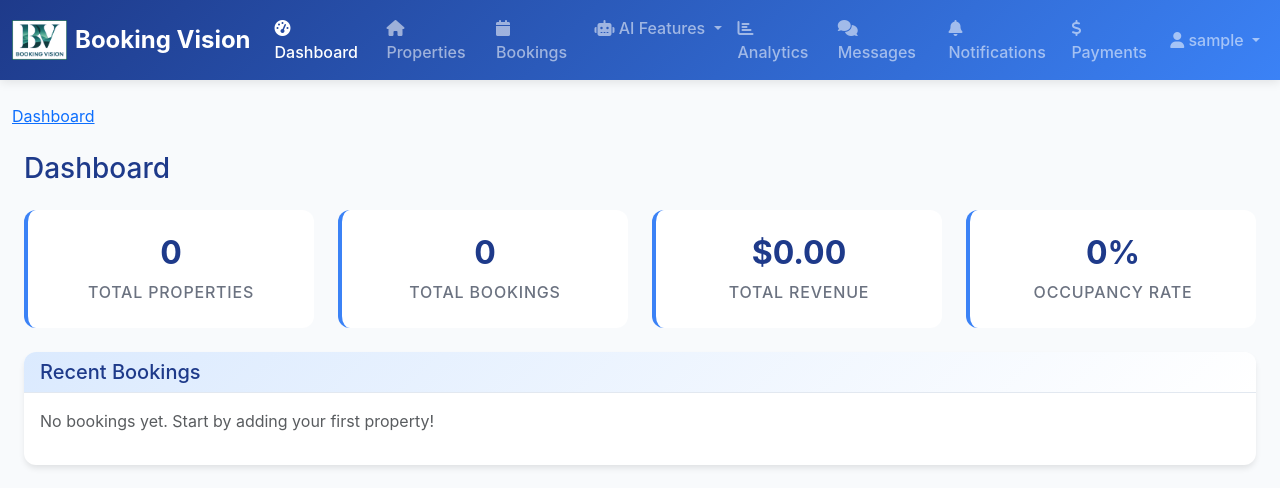
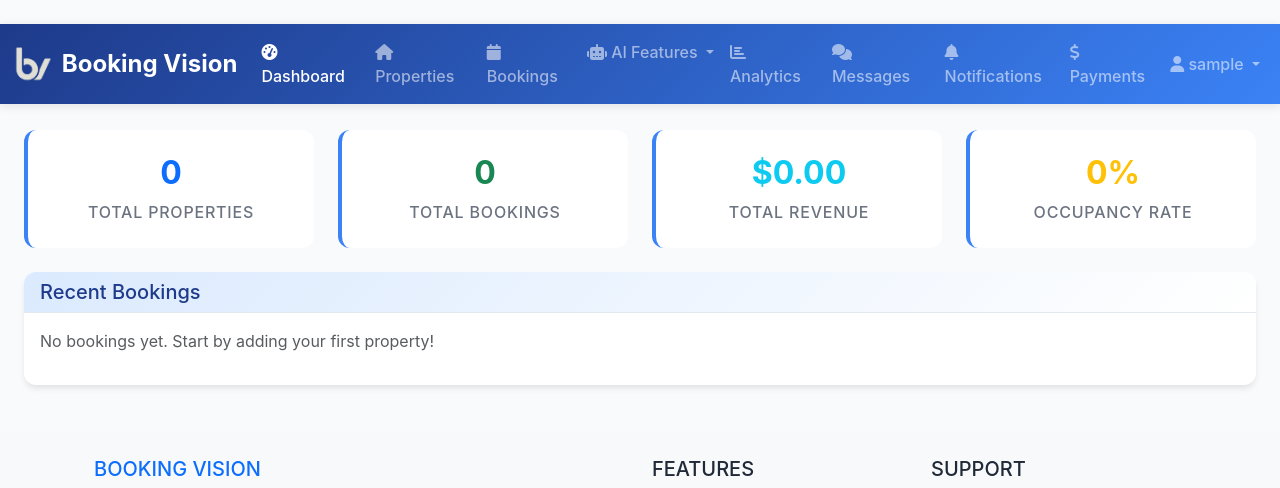
Before and after one commit to zzcorp444/booking_vision, a Django app: page /dashboard/ in a window 1280 px wide. Shown: the top 488 px of the page. Run offline with Django 5.2, Linux system fonts and the light colour scheme; the visitor is signed in with stand-in values (Sample User, id 1); data that the repository does not hold is empty.

Commit message:
Add files via upload

```diff
--- a/booking_vision_APP/static/css/styles.css
+++ b/booking_vision_APP/static/css/styles.css
@@ -29,6 +29,7 @@ body {
 .navbar {
     background: linear-gradient(135deg, var(--primary-blue), var(--secondary-blue)) !important;
     box-shadow: 0 2px 10px rgba(0, 0, 0, 0.1);
+    position: fixed;
 }
 
 .navbar-brand {
--- a/booking_vision_APP/templates/dashboard/dashboard.html
+++ b/booking_vision_APP/templates/dashboard/dashboard.html
@@ -14,28 +14,48 @@
     <!-- Stats Cards -->
     <div class="row mb-4">
         <div class="col-md-3">
-            <div class="stats-card">
-                <h4 id="total-properties">{{ total_properties|default:"0" }}</h4>
+            <a href="{% url 'booking_vision_APP:property_list' %}" class="text-decoration-none">
+                <div class="stats-card stats-card-hover">
+                    <h4 id="total-properties" class="text-primary">{{ total_properties|default:"0" }}</h4>
                     <p>Total Properties</p>
+                    <div class="hover-icon">
+                        <i class="fas fa-arrow-right"></i>
                     </div>
                 </div>
+            </a>
+        </div>
         <div class="col-md-3">
-            <div class="stats-card">
-                <h4 id="total-bookings">{{ total_bookings|default:"0" }}</h4>
+            <a href="{% url 'booking_vision_APP:booking_list' %}" class="text-decoration-none">
+                <div class="stats-card stats-card-hover">
+                    <h4 id="total-bookings" class="text-success">{{ total_bookings|default:"0" }}</h4>
                     <p>Total Bookings</p>
+                    <div class="hover-icon">
+                        <i class="fas fa-arrow-right"></i>
                     </div>
                 </div>
+            </a>
+        </div>
         <div class="col-md-3">
-            <div class="stats-card">
-                <h4 id="total-revenue">${{ total_revenue|default:"0"|floatformat:2 }}</h4>
+            <a href="{% url 'booking_vision_APP:payments_list' %}" class="text-decoration-none">
+                <div class="stats-card stats-card-hover">
+                    <h4 id="total-revenue" class="text-info">${{ total_revenue|default:"0"|floatformat:2 }}</h4>
                     <p>Total Revenue</p>
+                    <div class="hover-icon">
+                        <i class="fas fa-arrow-right"></i>
                     </div>
                 </div>
+            </a>
+        </div>
         <div class="col-md-3">
-            <div class="stats-card">
-                <h4 id="occupancy-rate">{{ occupancy_rate|default:"0" }}%</h4>
+            <a href="{% url 'booking_vision_APP:analytics' %}" class="text-decoration-none">
+                <div class="stats-card stats-card-hover">
+                    <h4 id="occupancy-rate" class="text-warning">{{ occupancy_rate|default:"0" }}%</h4>
                     <p>Occupancy Rate</p>
+                    <div class="hover-icon">
+                        <i class="fas fa-arrow-right"></i>
                     </div>
+                </div>
+            </a>
         </div>
     </div>
 
@@ -64,7 +84,7 @@
                                     {% for booking in recent_bookings %}
                                     <tr>
                                         <td>{{ booking.guest.first_name }} {{ booking.guest.last_name }}</td>
-                                        <td>{{ booking.property.name }}</td>
+                                        <td>{{ booking.rental_property.name }}</td>
                                         <td>{{ booking.check_in_date }}</td>
                                         <td>{{ booking.check_out_date }}</td>
                                         <td>
@@ -85,3 +105,39 @@
     </div>
 </div>
 {% endblock %}
+
+{% block extra_css %}
+<style>
+/* Add hover effects for stats cards */
+.stats-card-hover {
+    position: relative;
+    transition: all 0.3s ease;
+    cursor: pointer;
+}
+
+.stats-card-hover:hover {
+    transform: translateY(-5px);
+    box-shadow: 0 10px 25px -5px rgba(0, 0, 0, 0.1);
+    background: linear-gradient(135deg, #f8fafc 0%, #e7f3ff 100%);
+}
+
+.stats-card-hover .hover-icon {
+    position: absolute;
+    bottom: 1rem;
+    right: 1rem;
+    opacity: 0;
+    transform: translateX(-10px);
+    transition: all 0.3s ease;
+    color: var(--primary-blue);
+}
+
+.stats-card-hover:hover .hover-icon {
+    opacity: 1;
+    transform: translateX(0);
+}
+
+a.text-decoration-none:hover {
+    text-decoration: none !important;
+}
+</style>
+{% endblock %}
```
Also changed, not shown: booking_vision_APP/views/ai_views.py (+15 -15 lines), booking_vision_APP/views/analytics.py (+4 -6 lines), booking_vision_APP/static/images/bv_logo.png, booking_vision_APP/static/images/bv_logo_0.png (added), booking_vision_APP/static/images/bv_logo_2b.png (added). Lines whose indentation alone changed are shown as unchanged.
